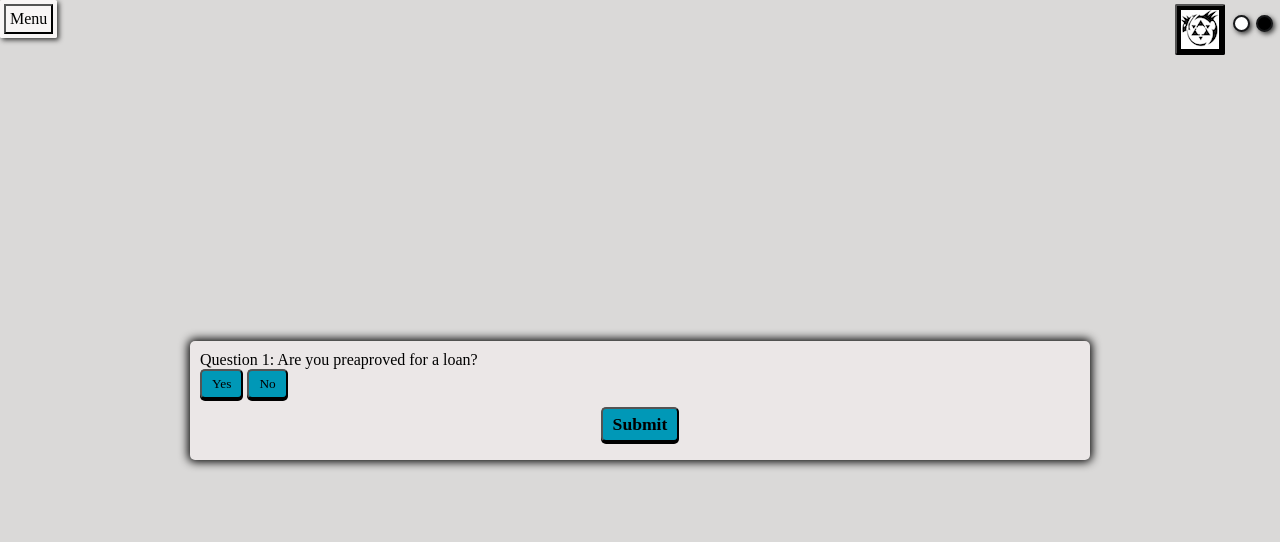
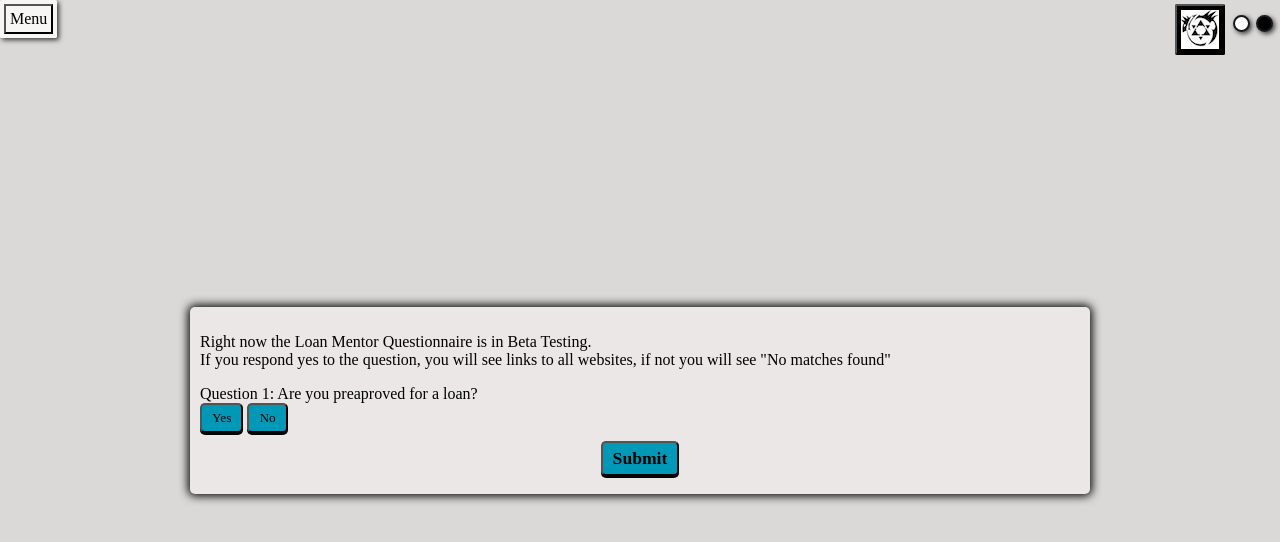
Before and after one commit to ScrumMasterSequoia/LoanMentorLLC, a website: page l-q-folder/loan-questionnaire.html in a window 1280 px wide. Drawn offline with Linux system fonts and the light colour scheme.

Commit message:
One question successful for LMQuestionnaire.

```diff
--- a/l-q-folder/loan-questionnaire.html
+++ b/l-q-folder/loan-questionnaire.html
@@ -70,6 +70,9 @@
 
 
   <div class="container">
+
+    <p>Right now the Loan Mentor Questionnaire is in Beta Testing. <br>
+      If you respond yes to the question, you will see links to all websites, if not you will see "No matches found"</p>
 
     <div id="question-container">
       <div id="question">Question 1: Are you preaproved for a loan?</div>
--- a/l-q-folder/loan-questionnaire.js
+++ b/l-q-folder/loan-questionnaire.js
@@ -69,6 +69,8 @@ let results = [
 
 // Might want a switch statement for the different buttons to handle the qualify/disqualify
 
+// Might want to use select fields for mutual exclusivity of the buttons, and then submit the qualify/disqualify to the results array. That way I don't have to requalify all the time, breaking the logic of the buttons.
+
 // Question 1
 function handleq1a1() { // handles the first button of first question
   qualifyNBC();
@@ -133,7 +135,12 @@ function restart() {
   qualifyUpStart();
 }
 
+// add a loading animation with a spinning logo on submit
+
 function submit() {
+function tellSamHowCoolHeIs() {
+  console.log("Sam, you are so cool!");
+}
   matchesElement.innerHTML = ""
   restartButton.classList.remove('hide')
   submitButton.classList.add('hide')
```
